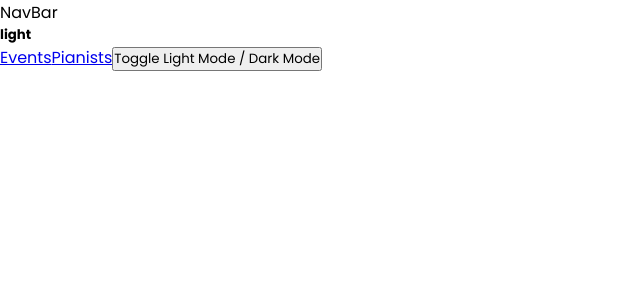
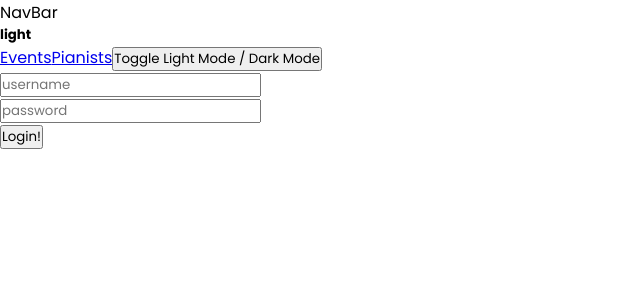
Before and after one commit to IguanasEverywhere/collab-organizer, a React (Create React App) app in the folder client/: page /login in a window 1280 px wide. Shown: the top 300 px of the page, without its empty margins (0-640 px from the left). Built offline with nearby package versions, Linux system fonts and the light colour scheme.

Commit message:
Add formik form to login page

```diff
--- a/client/package.json
+++ b/client/package.json
@@ -8,12 +8,14 @@
     "@testing-library/jest-dom": "^5.17.0",
     "@testing-library/react": "^13.4.0",
     "@testing-library/user-event": "^13.5.0",
+    "formik": "^2.4.5",
     "react": "^18.2.0",
     "react-dom": "^18.2.0",
     "react-redux": "^9.0.4",
     "react-router-dom": "^5.2.0",
     "react-scripts": "5.0.1",
-    "web-vitals": "^2.1.4"
+    "web-vitals": "^2.1.4",
+    "yup": "^1.3.3"
   },
   "devDependencies": {
     "@babel/plugin-proposal-private-property-in-object": "^7.21.11"
--- a/client/src/components/App.js
+++ b/client/src/components/App.js
@@ -6,6 +6,7 @@ import AllEvents from '../components/AllEvents/AllEvents';
 import StudentInfo from '../components/StudentInfo/StudentInfo';
 import PianistInfo from '../components/PianistInfo/PianistInfo';
 import NavBar from '../components/NavBar/NavBar';
+import Login from '../components/Login/Login';
 
 
 function App() {
@@ -29,6 +30,9 @@ function App() {
         <Route exact path='/pianists/:id'>
           <PianistInfo />
         </Route>
+        <Route exact path='/login'>
+          <Login />
+        </Route>
       </Switch>
     </>
   );
--- /dev/null
+++ b/client/src/components/Login/Login.js
@@ -0,0 +1,61 @@
+import React from "react";
+import { useFormik } from "formik";
+import * as yup from "yup";
+
+
+function Login() {
+
+  const schema = yup.object().shape({
+    username: yup.string().required("Please enter username"),
+    password: yup.string().required("Please enter password")
+  })
+
+
+  const formik = useFormik({
+    initialValues: {
+      username: "",
+      password: "",
+    },
+    validationSchema: schema,
+    onSubmit: (values) => {
+      fetch('api/login', {
+        method: "POST",
+        headers: {
+          'Content-Type': 'application/json'
+        },
+        body: JSON.stringify(values)
+      }).then(r => console.log(r))
+    }
+  })
+
+
+
+  return (
+    <div>
+      <form onSubmit={formik.handleSubmit}>
+        <input
+          id="username"
+          name="username"
+          placeholder="username"
+          onChange={formik.handleChange}
+          value={formik.values.username}>
+        </input>
+        <p>{formik.errors.username}</p>
+
+        <input
+          id="password"
+          name="password"
+          placeholder="password"
+          onChange={formik.handleChange}
+          value={formik.values.password}>
+        </input>
+        <p>{formik.errors.password}</p>
+
+        <button type="submit">Login!</button>
+
+      </form>
+    </div>
+  )
+}
+
+export default Login;
```
